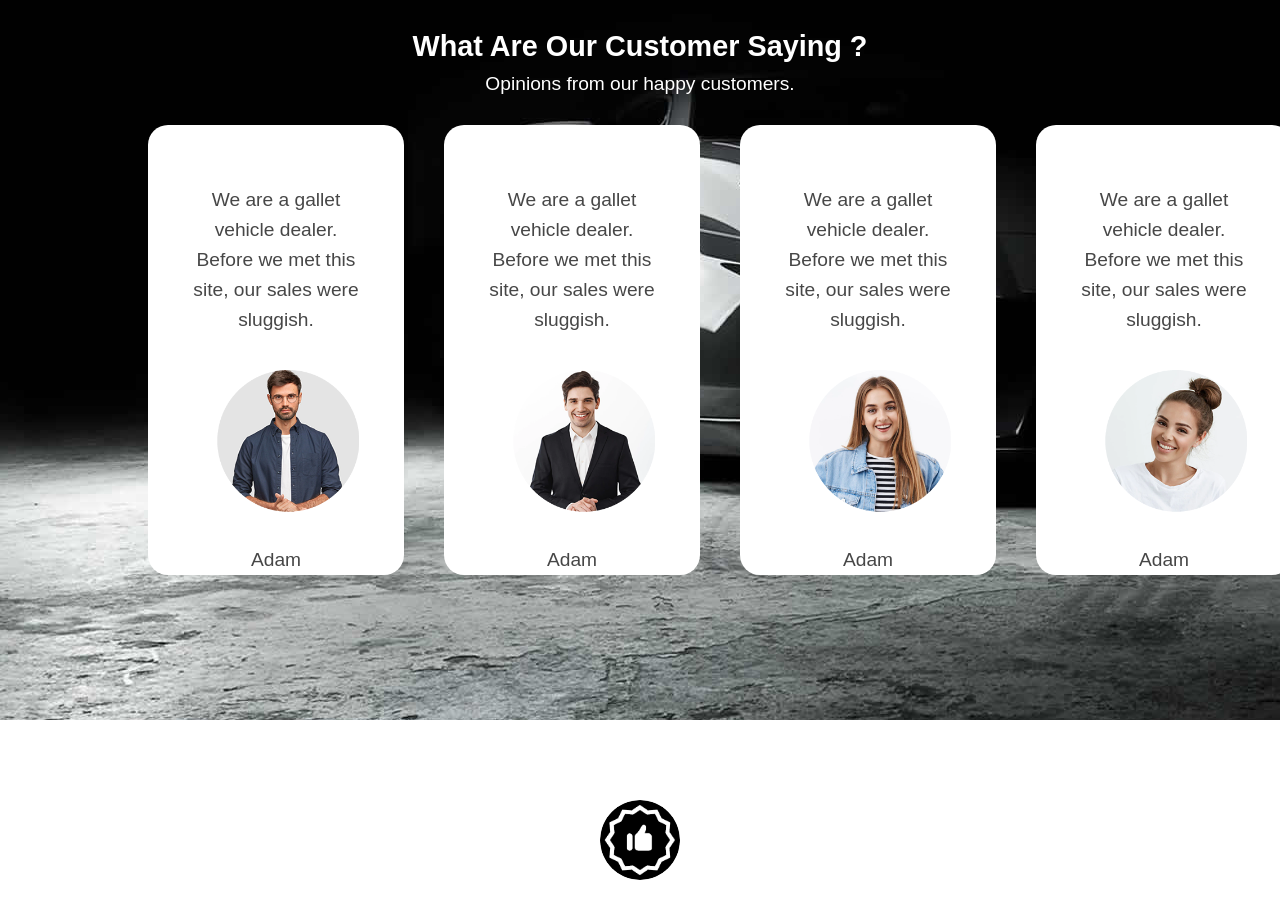
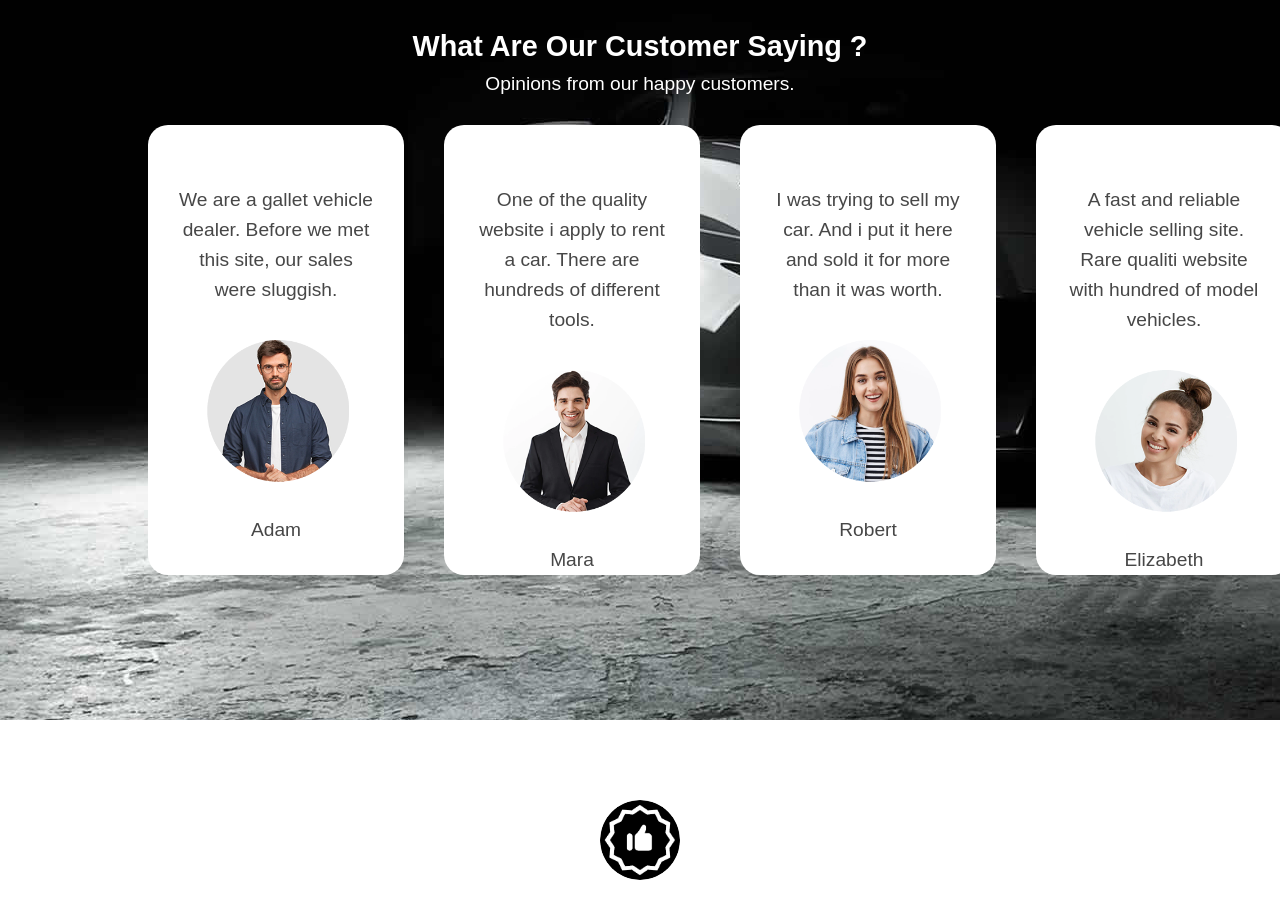
Before and after one commit to LucaDalRi/proj-html-vuejs, a Vue app: page / in a window 1280 px wide. Shown: the part 3220-4132 px from the top of the page. Built offline with nearby package versions, Linux system fonts and the light colour scheme.

Commit message:
Corretti testi recensioni

```diff
--- a/src/components/Main/MainSection3.vue
+++ b/src/components/Main/MainSection3.vue
@@ -34,35 +34,35 @@ export default {
       </div>
       <div class="card">
         <p>
-          We are a gallet vehicle dealer. Before we met this site, our sales were sluggish.
+          One of the quality website i apply to rent a car. There are hundreds of different tools.
         </p>
         <div class="imgComments">
           <img src="../../assets/man2.png" alt="">
         </div>
         <p>
-          Adam
+          Mara
         </p>
       </div>
       <div class="card">
         <p>
-          We are a gallet vehicle dealer. Before we met this site, our sales were sluggish.
+          I was trying to sell my car. And i put it here and sold it for more than it was worth.
         </p>
         <div class="imgComments">
           <img src="../../assets/testimonial2-1.png" alt="">
         </div>
         <p>
-          Adam
+          Robert
         </p>
       </div>
       <div class="card">
         <p>
-          We are a gallet vehicle dealer. Before we met this site, our sales were sluggish.
+          A fast and reliable vehicle selling site. Rare qualiti website with hundred of model vehicles.
         </p>
         <div class="imgComments">
           <img src="../../assets/testimonial4-1.png" alt="">
         </div>
         <p>
-          Adam
+          Elizabeth
         </p>
       </div>
     </div>
@@ -106,7 +106,7 @@ export default {
     .card {
       width: 25%;
       background-color: #ffffff;
-      padding: 60px 40px;
+      padding: 60px 30px;
       line-height: 30px;
       font-size: 1.2rem;
       color: #474747;
```
